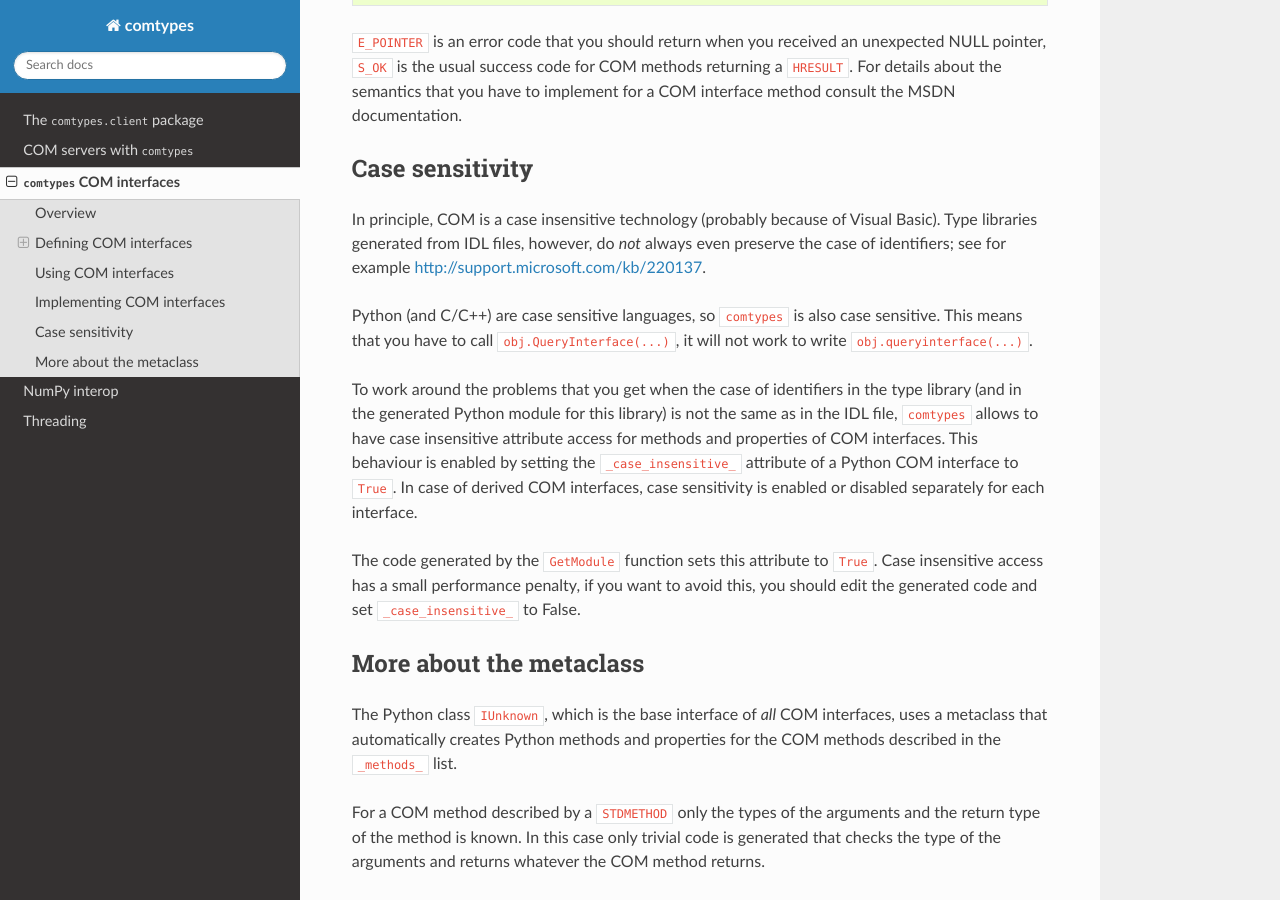
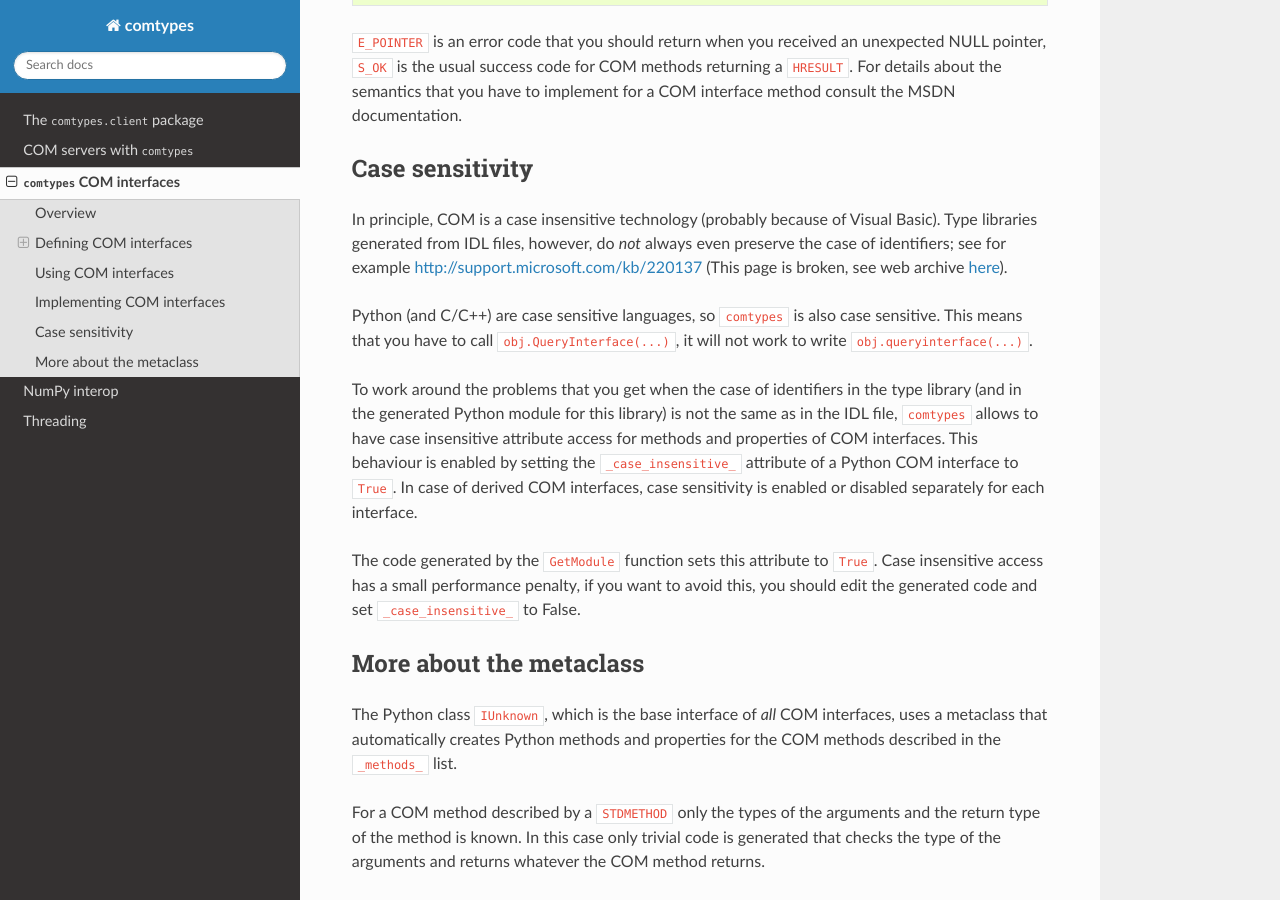
Before and after one commit to enthought/comtypes, a Sphinx documentation site: the page built from docs/source/com_interfaces.rst, in a window 1280 px wide and 900 px high, scrolled down 7259 px. Built offline with Sphinx 7.4.7 and the Read the Docs theme 3.1.0, drawn with Linux system fonts in a browser that asks for light colours.

Commit message:
Update links.

```diff
--- a/docs/source/com_interfaces.rst
+++ b/docs/source/com_interfaces.rst
@@ -422,7 +422,8 @@
 In principle, COM is a case insensitive technology (probably because
 of Visual Basic).  Type libraries generated from IDL files, however,
 do *not* always even preserve the case of identifiers; see for example
-http://support.microsoft.com/kb/220137.
+http://support.microsoft.com/kb/220137 (This page is broken, see web
+archive `here <https://web.archive.org/web/20100722053900/ttp://support.microsoft.com/kb/220137>`_).
 
 Python (and C/C++) are case sensitive languages, so |comtypes| is
 also case sensitive.  This means that you have to call
--- a/docs/source/index.rst
+++ b/docs/source/index.rst
@@ -34,7 +34,7 @@
 Links
 *****
 
-Kourovtsev, Yaroslav (2008). `"Working with Custom COM Interfaces from Python" <http://www.codeproject.com/KB/COM/python-comtypes-interop.aspx>`_
+Kourovtsev, Yaroslav (2008). `"Working with Custom COM Interfaces from Python" <https://www.codeproject.com/KB/COM/python-comtypes-interop.aspx>`_
 
     This article describes how to use |comtypes| to access a custom
     COM object.
```
